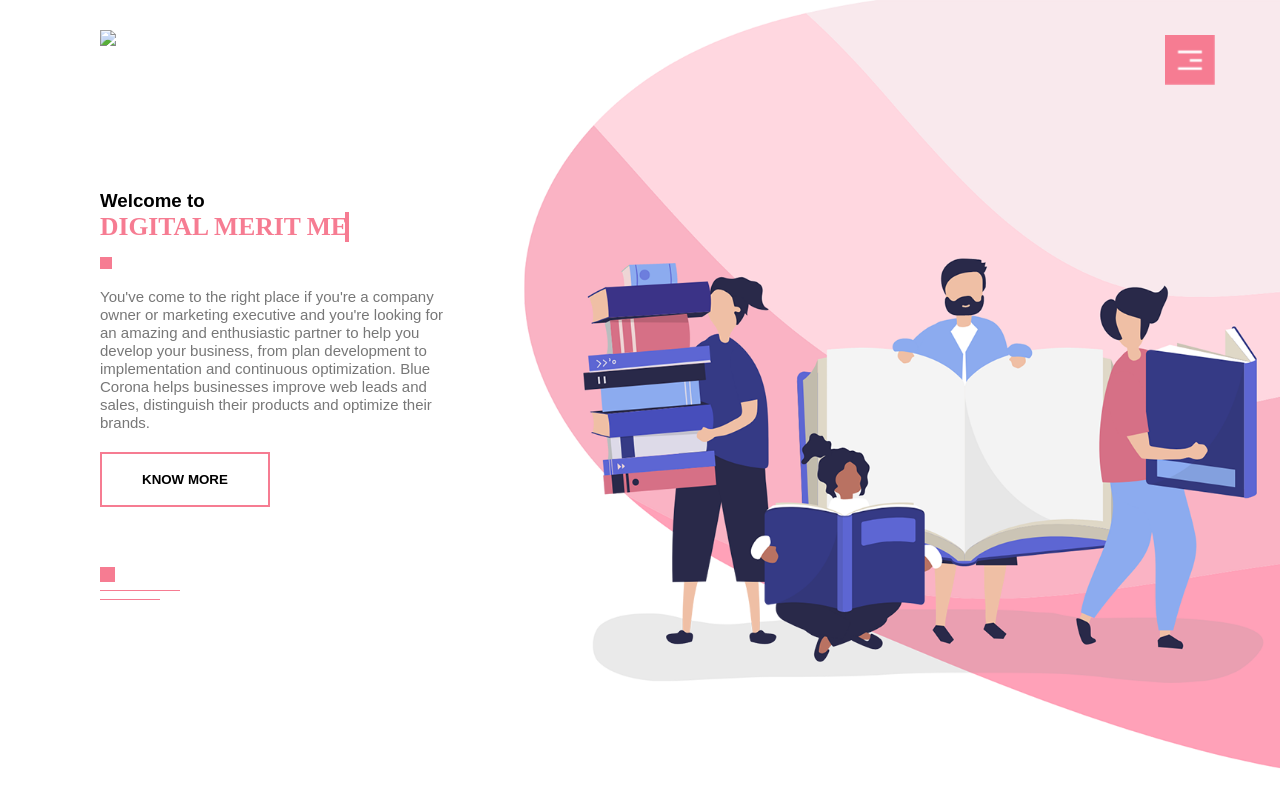
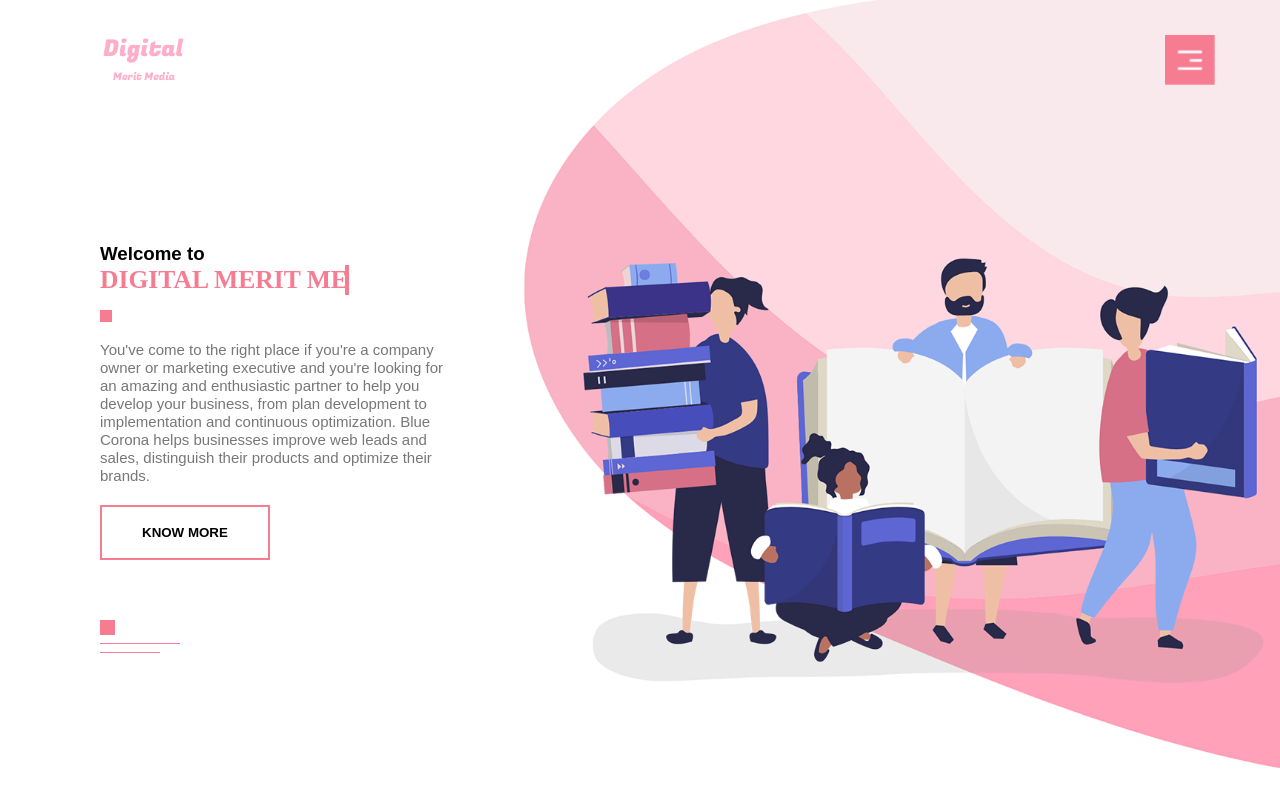
Before and after one commit to visal-98/Html-header, a plain HTML site: page index.html in a window 1280 px wide. Shown: the top 800 px of the page. Drawn offline with Linux system fonts and the light colour scheme.

Commit message:
Update index.html

```diff
--- a/index.html
+++ b/index.html
@@ -13,7 +13,7 @@
 <body>
     <section id="header">
         <div class="container">
-            <img src="main/logo.png" class="logo">
+            <img src="logo.png" class="logo">
             <div class="header-text">
                 <div class="blink"></div>
                 <h3>Welcome to</h3>
```
